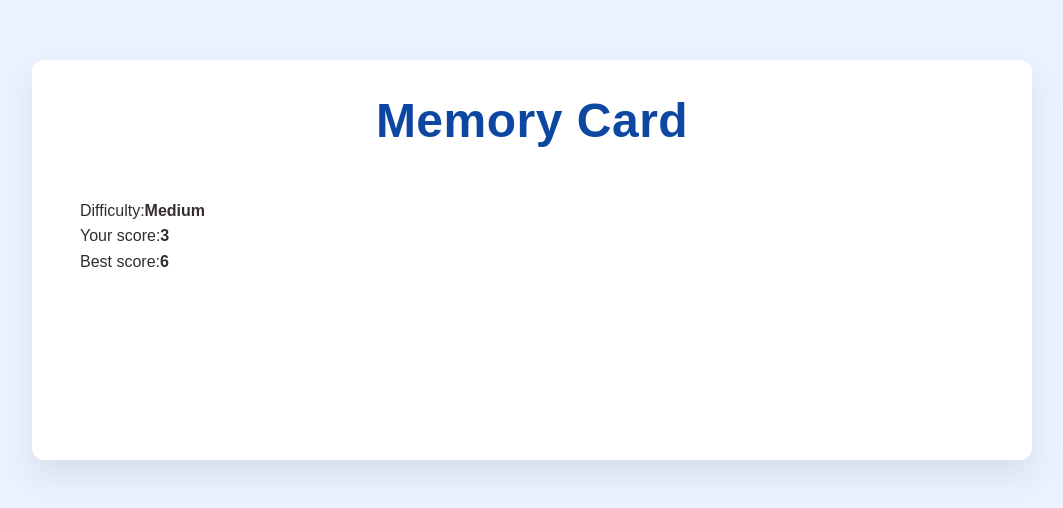
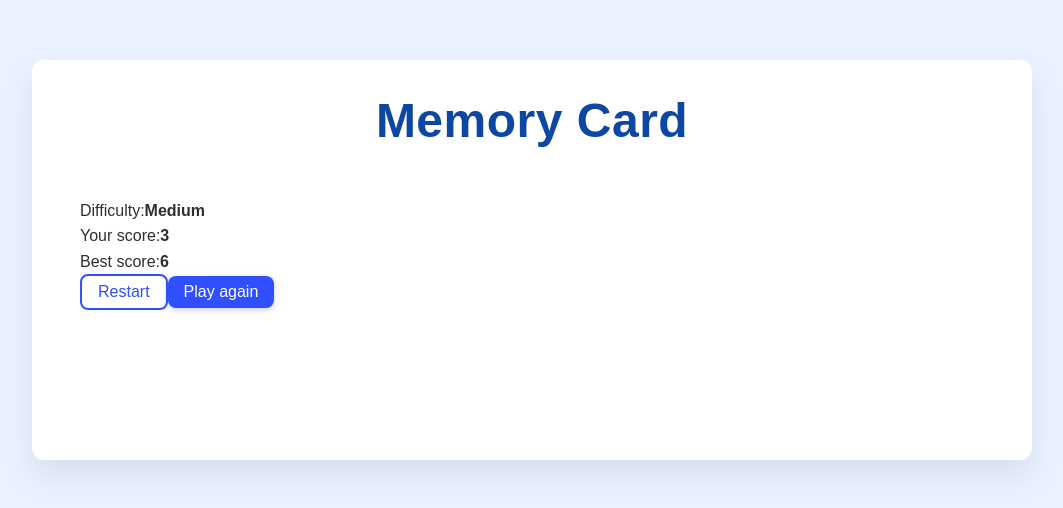
Before and after one commit to catalinbroinas/memory-card, a React (Vite) app: page / in a window 1280 px wide. Shown: the part 140-648 px from the top of the page, without its empty margins (108-1171 px from the left). Built offline with nearby package versions, Linux system fonts and the light colour scheme.

Commit message:
feat(GameActions): add component structure

```diff
--- a/src/react/components/features/Game/EndScreen/EndScreen.jsx
+++ b/src/react/components/features/Game/EndScreen/EndScreen.jsx
@@ -1,4 +1,5 @@
 import GameResult from "./GameResult";
+import GameActions from "./GameActions";
 
 function EndScreen() {
   return (
@@ -6,6 +7,7 @@ function EndScreen() {
       <h2 className="visually-hidden">Game results</h2>
 
       <GameResult />
+      <GameActions />
     </section>
   );
 }
--- /dev/null
+++ b/src/react/components/features/Game/EndScreen/GameActions.jsx
@@ -0,0 +1,11 @@
+
+function GameActions() {
+  return (
+    <div className="game-actions" role="group" aria-label="Game actions">
+      <button className="btn-primary-outline">Restart</button>
+      <button className="btn-primary">Play again</button>
+    </div>
+  );
+}
+
+export default GameActions;
```
